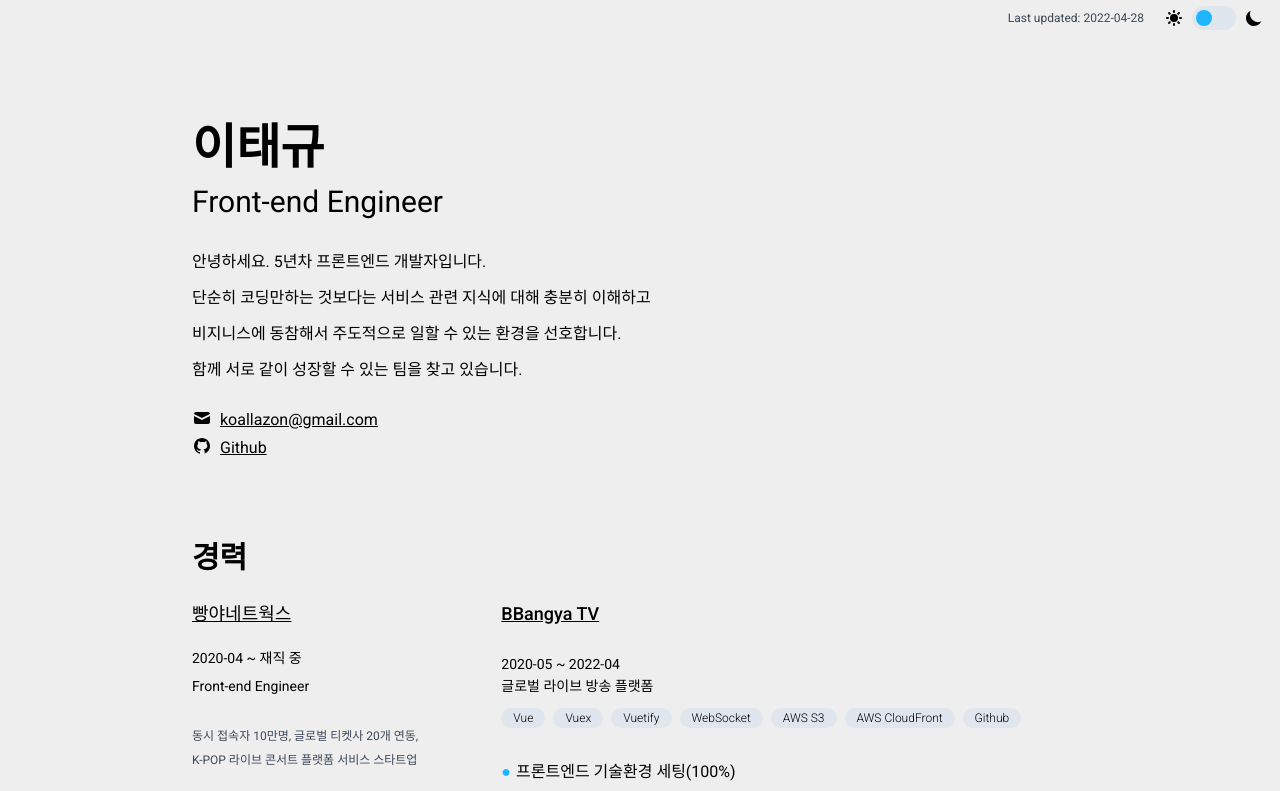
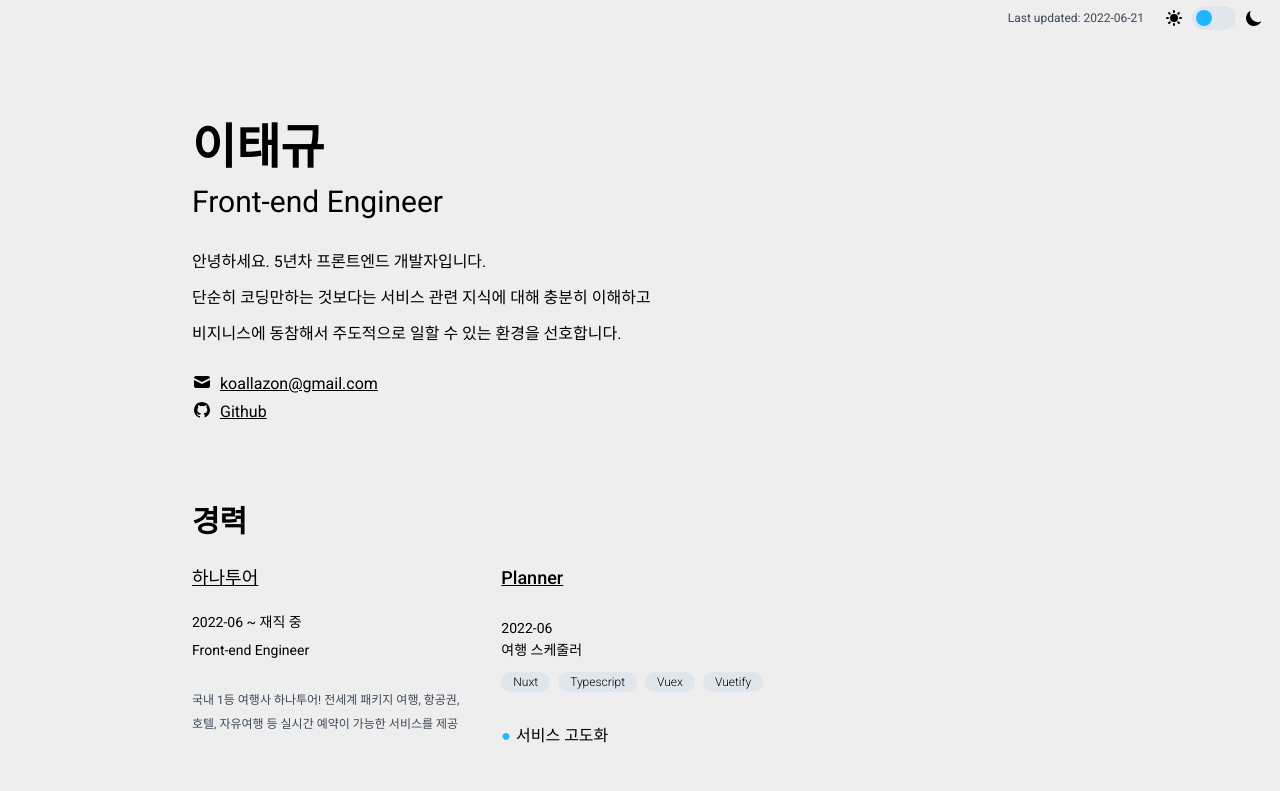
Before and after one commit to koallazon/resume, a Vue app: page / in a window 1280 px wide. Shown: the top 791 px of the page. Built offline with nearby package versions, Linux system fonts and the light colour scheme.

Commit message:
하나투어 커리어 추가

```diff
--- a/src/router/layout/Header.vue
+++ b/src/router/layout/Header.vue
@@ -35,7 +35,7 @@ export default defineComponent({
     Switch,
   },
   setup() {
-    const lastUpdateDate = ref("2022-04-28");
+    const lastUpdateDate = ref("2022-06-21");
     const state = reactive({
       theme:
         localStorage.theme === "dark" ||
--- a/src/router/views/Home.vue
+++ b/src/router/views/Home.vue
@@ -67,15 +67,32 @@ export default defineComponent({
     const introduce = ref<string>(`
         안녕하세요. 5년차 프론트엔드 개발자입니다.<br>
         단순히 코딩만하는 것보다는 서비스 관련 지식에 대해 충분히 이해하고<br>
-        비지니스에 동참해서 주도적으로 일할 수 있는 환경을 선호합니다.<br>
-        함께 서로 같이 성장할 수 있는 팀을 찾고 있습니다.
+        비지니스에 동참해서 주도적으로 일할 수 있는 환경을 선호합니다.
     `);
 
     const careers: ICareer[] = reactive([
       {
+        companyName: "하나투어",
+        companyUrl: "https://www.hanatour.com",
+        period: "2022-06 ~ 재직 중",
+        role: "Front-end Engineer",
+        introduce:
+          "국내 1등 여행사 하나투어! 전세계 패키지 여행, 항공권, 호텔, 자유여행 등 실시간 예약이 가능한 서비스를 제공",
+        project: [
+          {
+            title: ["Planner"],
+            date: "2022-06",
+            desc: "여행 스케줄러",
+            url: ["https://mscheduler.hanatour.com/"],
+            skill: ["Nuxt", "Typescript", "Vuex", "Vuetify"],
+            performance: ["서비스 고도화"],
+          },
+        ],
+      },
+      {
         companyName: "빵야네트웍스",
         companyUrl: "https://www.bbangyanetworks.com",
-        period: "2020-04 ~ 재직 중",
+        period: "2020-04 ~ 2022-06",
         role: "Front-end Engineer",
         introduce:
           "동시 접속자 10만명, 글로벌 티켓사 20개 연동,<br/> K-POP 라이브 콘서트 플랫폼 서비스 스타트업",
```
Also changed, not shown: 2 other files (tests, documents, lock files or other folders).
